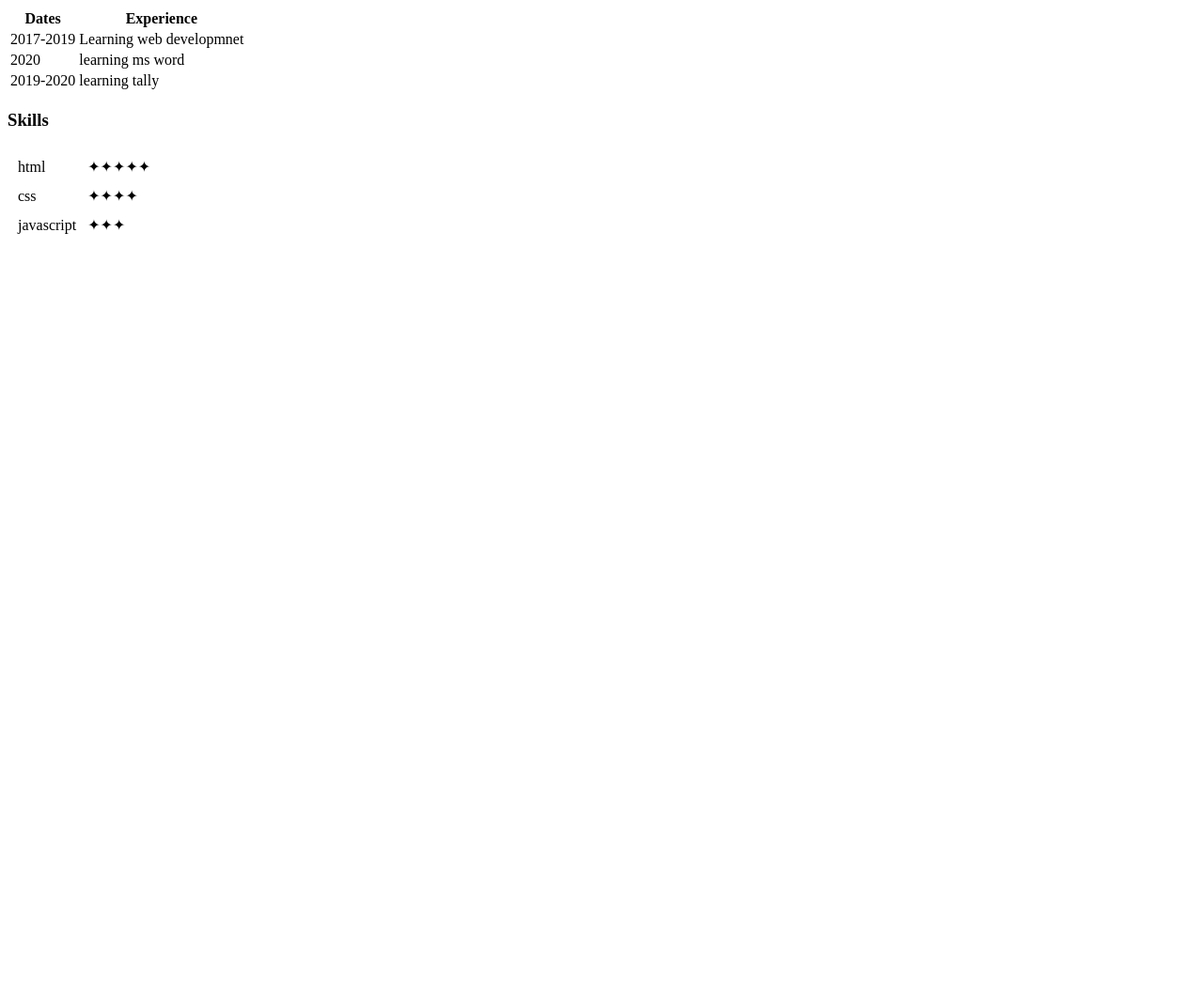
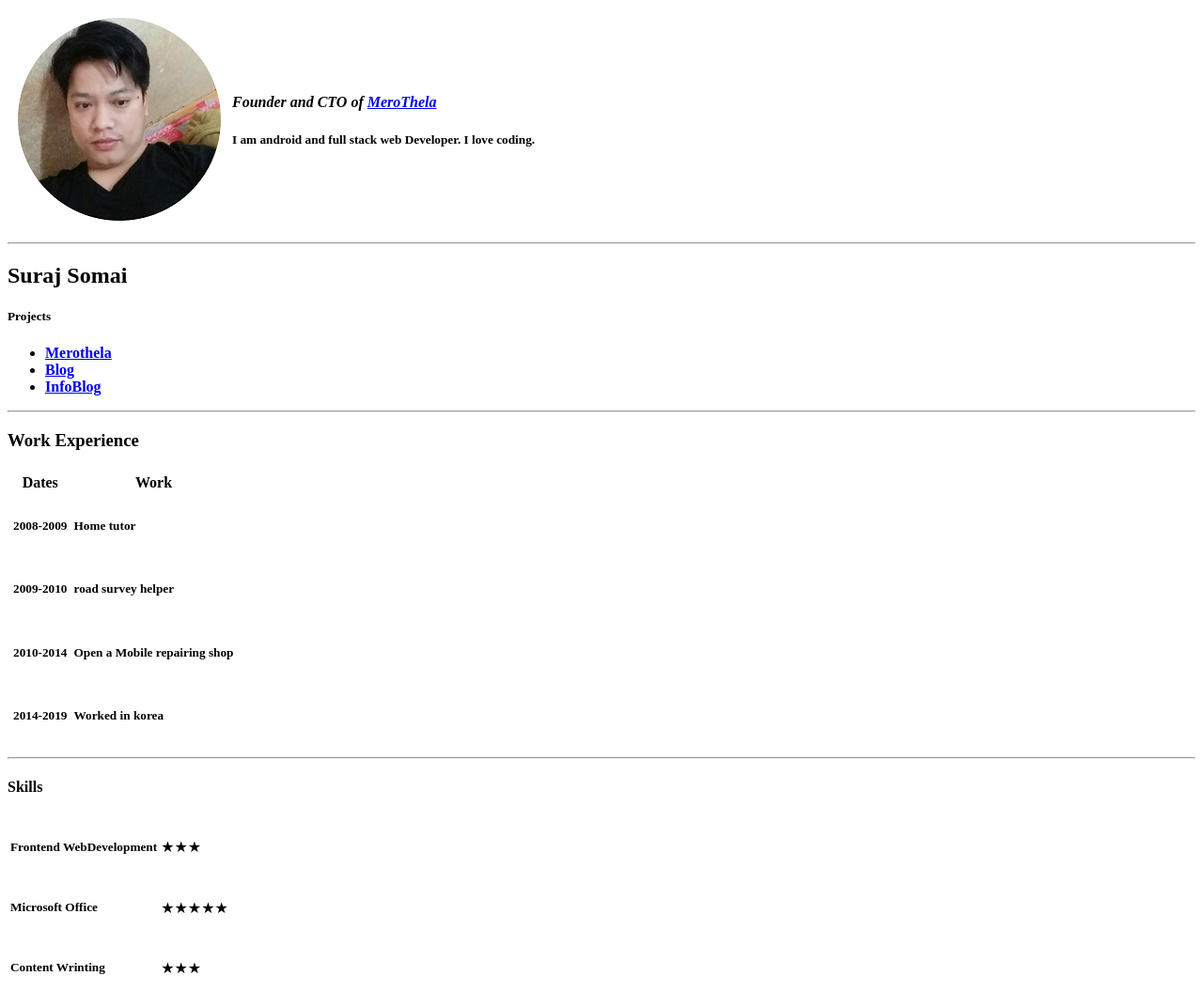
Before and after one commit to somaisuraj1990/cv, a plain HTML site: page index.html in a window 1280 px wide. Shown: the whole page at 94% size. Before the commit the page ends 800 px from the top, so only its background shows below. Drawn offline with Linux system fonts and the light colour scheme.

Commit message:
updated theme and images

```diff
--- a/index.html
+++ b/index.html
@@ -5,50 +5,87 @@
   <meta charset="utf-8">
   <title>learning deep</title>
 </head>
+<body>
+  <table cellspacing="10">
+    <tr>
+      <td><img src="demo.png" alt="suraj somai Founder of MeroThela" ></td>
+      <td>
+        <h4><em>Founder and CTO of <strong><a href="www.merothela.com">MeroThela</a></strong></em></h4>
+        <h5>I am android and full stack web Developer. I love coding.</h5>
+      </td>
+    </tr>
+  </table>
+  <hr>
+  <h2>Suraj Somai</h2>
 
-<body>
-  <table>
+  <h5>Projects</h5>
+  <ul>
+    <li><strong><a href="www.merothela.com">Merothela</a></strong></li>
+    <li><a href="merothela.blogspot.com"><strong>Blog</strong></a></li>
+    <li><a href="vhoti.blogspot.com"><strong>InfoBlog</strong></a></li>
+  </ul>
+  <hr>
+  <h3>Work Experience</h3>
+  <table cellspacing="5">
     <thead>
+      <th>Dates</th>
+      <th>Work</th>
+    </thead>
     <tr>
-        <th>Dates</th>
-        <th>Experience</th>
-      </tr>
-    </thead>
-    <tbody>
-      <tr>
-        <td>2017-2019</td>
-        <td> Learning web developmnet</td>
+      <td>
+        <h5>2008-2009</h5>
+      </td>
+      <td>
+        <h5>Home tutor</h5>
+      </td>
     </tr>
     <tr>
-        <td>2020</td>
-        <td>learning ms word</td>
+      <td>
+        <h5>2009-2010</h5>
+      </td>
+      <td>
+        <h5>road survey helper</h5>
+      </td>
     </tr>
     <tr>
-        <td>2019-2020</td>
-        <td>learning tally</td>
-      </tr>
-
-    </tbody>
-
-  </table>
-
-  <h3>Skills</h3>
-      <table cellspacing="10">
-        <tr>
-          <td>html</td>
-          <td>✦✦✦✦✦</td>
+      <td>
+        <h5>2010-2014</h5>
+      </td>
+      <td>
+        <h5>Open a Mobile repairing shop</h5>
+      </td>
     </tr>
     <tr>
-          <td>css</td>
-          <td>✦✦✦✦</td>
+      <td>
+        <h5>2014-2019</h5>
+      </td>
+      <td>
+        <h5>Worked in korea</h5>
+      </td>
+    </tr>
+  </table>
+  <hr>
+  <h4>Skills</h4>
+  <table>
+    <tr>
+      <td>
+        <h5>Frontend WebDevelopment</h5>
+      </td>
+      <td>★★★</td>
     </tr>
     <tr>
-          <td>javascript</td>
-          <td>✦✦✦</td>
+      <td>
+        <h5>Microsoft Office</h5>
+      </td>
+      <td>★★★★★</td>
+    </tr>
+    <tr>
+      <td>
+        <h5>Content Wrinting</h5>
+      </td>
+      <td>★★★</td>
     </tr>
   </table>
-
-
 
 </body>
 
```
Also changed, not shown: demo.png (added). Lines whose indentation alone changed are shown as unchanged.
